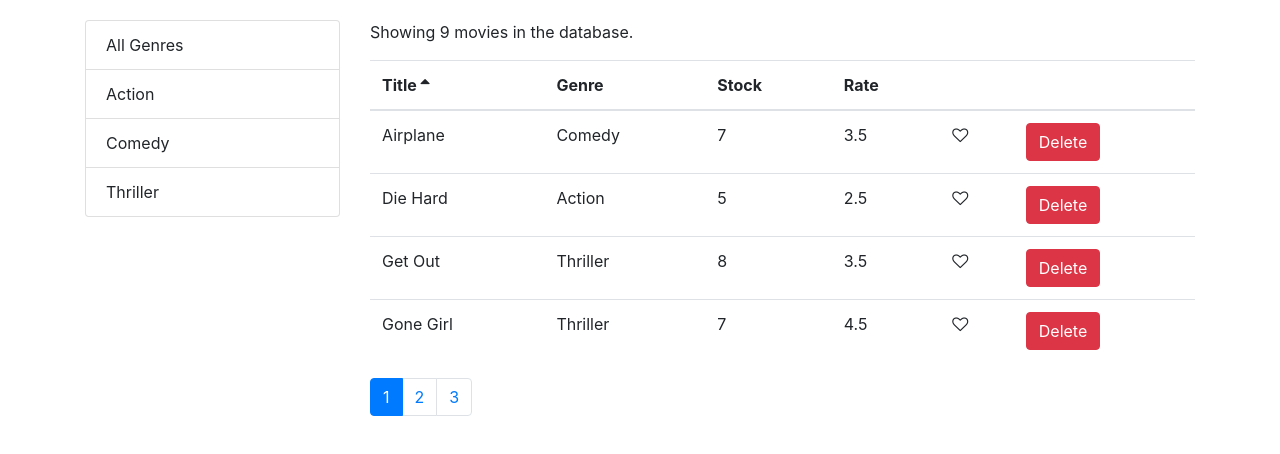
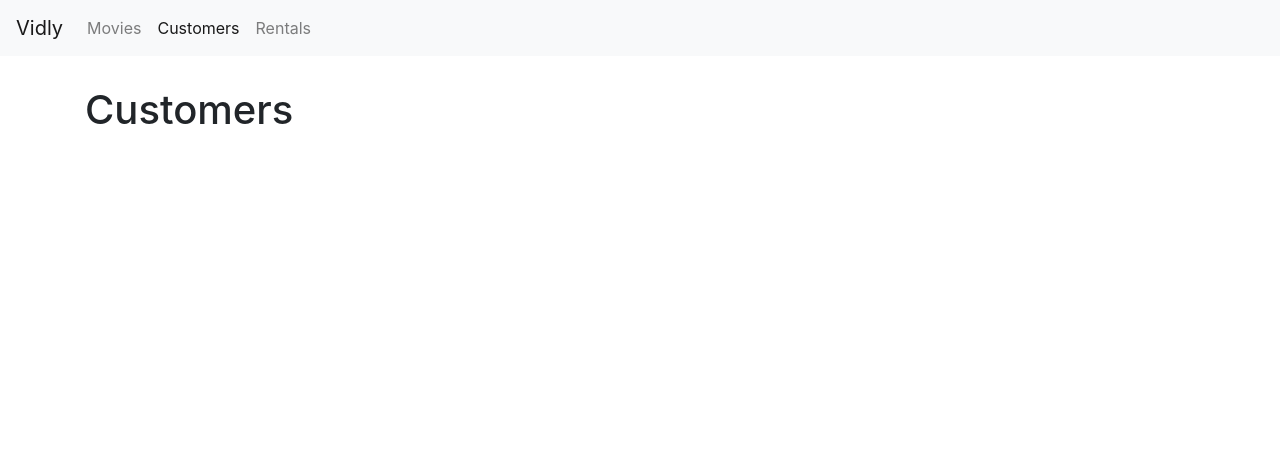
Before and after one commit to gregcompton/mosh_vidly, a React (Create React App) app: page /customers in a window 1280 px wide. Shown: the top 454 px of the page. Built offline with nearby package versions, Linux system fonts and the light colour scheme.

Commit message:
Routing and NavBar have been setup and implemented

```diff
--- a/package.json
+++ b/package.json
@@ -10,6 +10,7 @@
     "prop-types": "^15.6.2",
     "react": "^16.9.0",
     "react-dom": "^16.9.0",
+    "react-router-dom": "^4.3.1",
     "react-scripts": "3.1.1"
   },
   "scripts": {
--- a/src/App.js
+++ b/src/App.js
@@ -1,12 +1,27 @@
 import React from "react";
+import { Route, Redirect, Switch } from "react-router-dom";
 import Movies from "./components/movies";
+import Customers from "./components/customers";
+import Rentals from "./components/rentals";
+import NotFound from "./components/notFound";
+import NavBar from "./components/navBar";
 import "./App.css";
 
 function App() {
   return (
-    <main className="container">
-      <Movies />
-    </main>
+    <React.Fragment>
+      <NavBar />
+      <main className="container">
+        <Switch>
+          <Route path="/movies" component={Movies}></Route>
+          <Route path="/customers" component={Customers}></Route>
+          <Route path="/rentals" component={Rentals}></Route>
+          <Route path="/not-found" component={NotFound}></Route>
+          <Redirect from="/" exact to="/movies" />
+          <Redirect to="not-found" />
+        </Switch>
+      </main>
+    </React.Fragment>
   );
 }
 
--- /dev/null
+++ b/src/components/customers.jsx
@@ -0,0 +1,7 @@
+import React from "react";
+
+const Customers = () => {
+  return <h1>Customers</h1>;
+};
+
+export default Customers;
--- /dev/null
+++ b/src/components/navBar.jsx
@@ -0,0 +1,38 @@
+import React from "react";
+import { Link, NavLink } from "react-router-dom";
+
+const NavBar = () => {
+  return (
+    <nav className="navbar navbar-expand-lg navbar-light bg-light">
+      <NavLink className="navbar-brand" to="/">
+        Vidly
+      </NavLink>
+      <button
+        className="navbar-toggler"
+        type="button"
+        data-toggle="collapse"
+        data-target="#navbarNavAltMarkup"
+        aria-controls="navbarNavAltMarkup"
+        aria-expanded="false"
+        aria-label="Toggle navigation"
+      >
+        <span className="navbar-toggler-icon"></span>
+      </button>
+      <div className="collapse navbar-collapse" id="navbarNavAltMarkup">
+        <div className="navbar-nav">
+          <NavLink className="nav-item nav-link" to="/movies">
+            Movies <span className="sr-only">(current)</span>
+          </NavLink>
+          <NavLink className="nav-item nav-link" to="/customers">
+            Customers
+          </NavLink>
+          <NavLink className="nav-item nav-link" to="/rentals">
+            Rentals
+          </NavLink>
+        </div>
+      </div>
+    </nav>
+  );
+};
+
+export default NavBar;
--- /dev/null
+++ b/src/components/notFound.jsx
@@ -0,0 +1,7 @@
+import React from "react";
+
+const NotFound = () => {
+  return <h1>NotFound</h1>;
+};
+
+export default NotFound;
--- /dev/null
+++ b/src/components/rentals.jsx
@@ -0,0 +1,7 @@
+import React from "react";
+
+const Rentals = () => {
+  return <h1>Rentals</h1>;
+};
+
+export default Rentals;
--- a/src/index.css
+++ b/src/index.css
@@ -1,16 +1,11 @@
 body {
   margin: 0;
-  padding: 20px 0 0 0;
-  font-family: -apple-system, BlinkMacSystemFont, "Segoe UI", "Roboto", "Oxygen",
-    "Ubuntu", "Cantarell", "Fira Sans", "Droid Sans", "Helvetica Neue",
-    sans-serif;
-  -webkit-font-smoothing: antialiased;
-  -moz-osx-font-smoothing: grayscale;
+  padding: 0 0 0 0;
+  font-family: sans-serif;
 }
 
-code {
-  font-family: source-code-pro, Menlo, Monaco, Consolas, "Courier New",
-    monospace;
+.navbar {
+  margin-bottom: 30px;
 }
 
 .clickable {
--- a/src/index.js
+++ b/src/index.js
@@ -1,12 +1,18 @@
 import React from "react";
 import ReactDOM from "react-dom";
+import { BrowserRouter } from "react-router-dom";
 import "./index.css";
 import App from "./App";
 import * as serviceWorker from "./serviceWorker";
 import "bootstrap/dist/css/bootstrap.css";
 import "font-awesome/css/font-awesome.css";
 
-ReactDOM.render(<App />, document.getElementById("root"));
+ReactDOM.render(
+  <BrowserRouter>
+    <App />
+  </BrowserRouter>,
+  document.getElementById("root")
+);
 
 // If you want your app to work offline and load faster, you can change
 // unregister() to register() below. Note this comes with some pitfalls.
```
Also changed, not shown: src/components/movieForm.jsx (added, +7 -0 lines), 1 other file (tests, documents, lock files or other folders).
